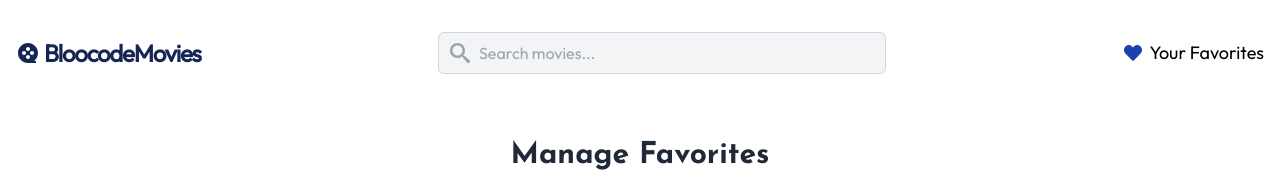
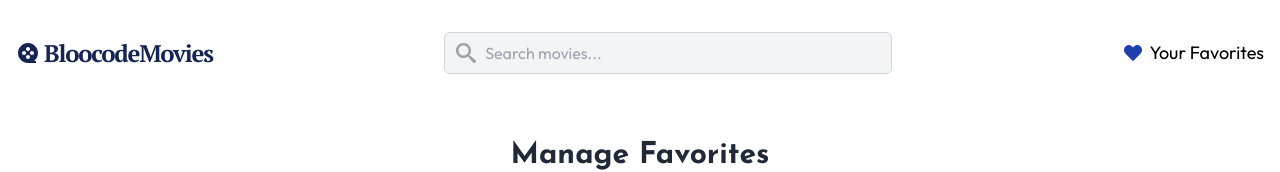
Before and after one commit to GoldieCodes/movie-hub, a Next.js app: page /favorites in a window 1280 px wide. Shown: the top 172 px of the page. Built offline with nearby package versions, Linux system fonts and the light colour scheme.

Commit message:
updated the readme file

```diff
--- a/app/globals.css
+++ b/app/globals.css
@@ -3,13 +3,14 @@
 @tailwind utilities;
 
 body {
-  font-family: var(--Outfit);
+  @apply font-outfit;
 }
-h1 {
-  font-family: var(--JosefinSans);
+h1,
+h2 {
+  @apply font-josefin-sans;
 }
 .logo {
-  font-family: var(--PTSans);
+  @apply font-pt-serif;
 }
 @keyframes gradient-border {
   0% {
--- a/tailwind.config.ts
+++ b/tailwind.config.ts
@@ -7,7 +7,13 @@ export default {
     "./app/**/*.{js,ts,jsx,tsx,mdx}",
   ],
   theme: {
-    extend: {},
+    extend: {
+      fontFamily: {
+        "pt-serif": ["var(--PTSerif)"],
+        outfit: ["var(--Outfit)"],
+        "josefin-sans": ["var(--JosefinSans)"],
+      },
+    },
   },
   plugins: [],
 } satisfies Config
```
Also changed, not shown: 1 other file (tests, documents, lock files or other folders).
